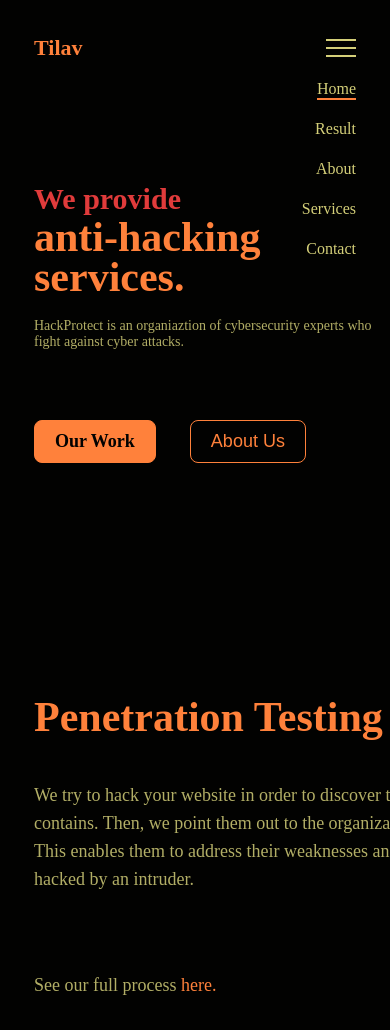
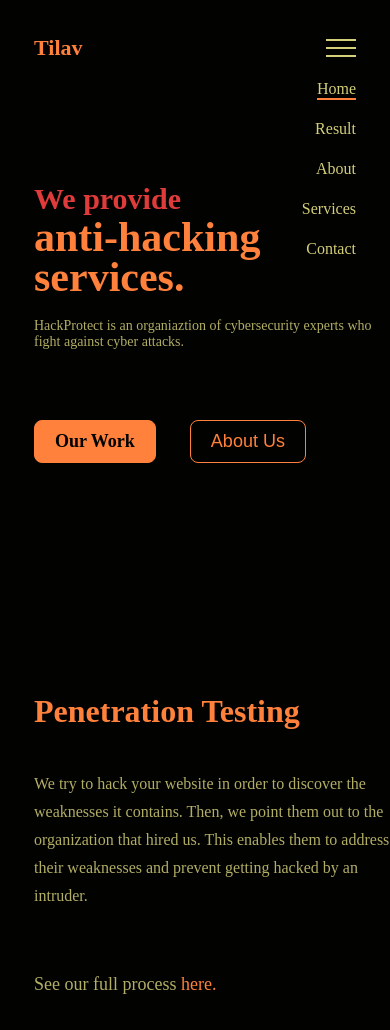
Before and after one commit to Tilav777/Tilav777.github.io, a plain HTML site: page index.html in a window 390 px wide. Drawn offline with Linux system fonts and the light colour scheme; a web font is replaced by a local one.

Commit message:
content risponsive

```diff
--- a/scss/_main-content.scss
+++ b/scss/_main-content.scss
@@ -205,6 +205,14 @@
         font-size: 14px;
         margin-bottom: 70px;
     }
+    .hack-tester__head {
+        font-size: 36px;
+    }
+    .hack-tester__text:nth-child(2) {
+        font-size: 16px;
+        width: 380px;
+        margin-bottom: 60px;
+    }
 }
 
 @media only screen and (max-width: 460px) {
@@ -221,4 +229,12 @@
     .header {
         margin-bottom: 80px;
     }
+    .hack-tester__head {
+        font-size: 32px;
+    }
+    .hack-tester__text:nth-child(2) {
+        font-size: 16px;
+        width: 360px;
+        margin-bottom: 60px;
+    }
 }
```
Also changed, not shown: css/main.css, 1 other file.
